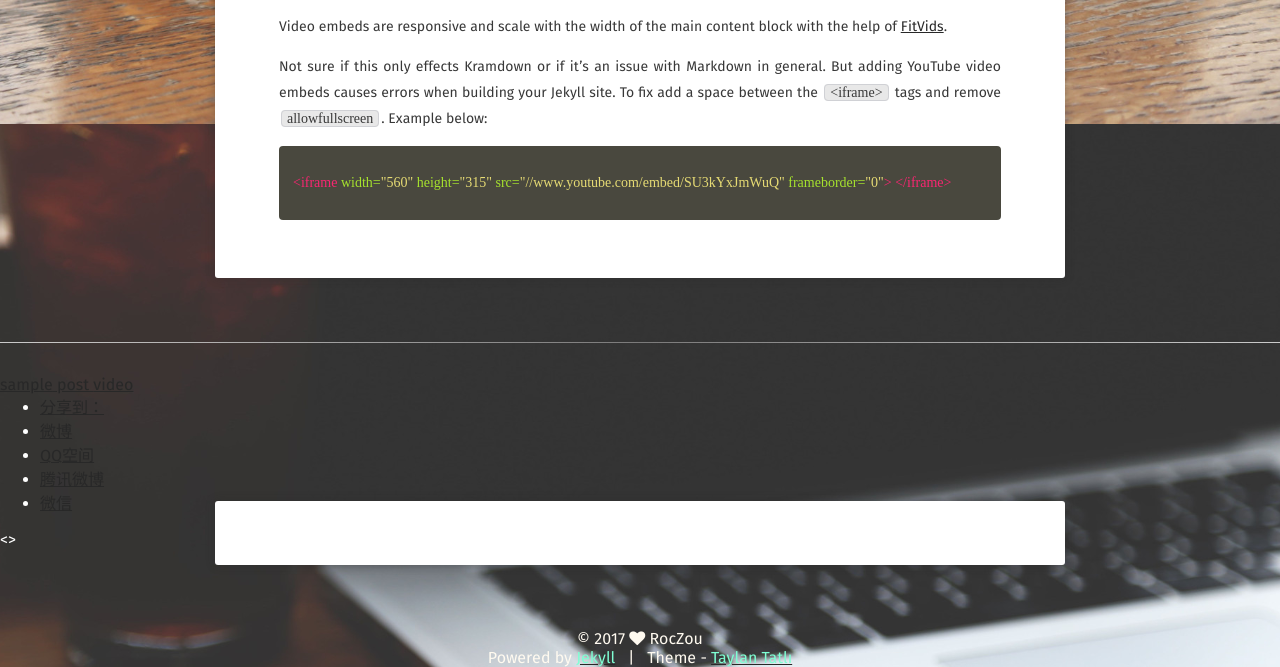
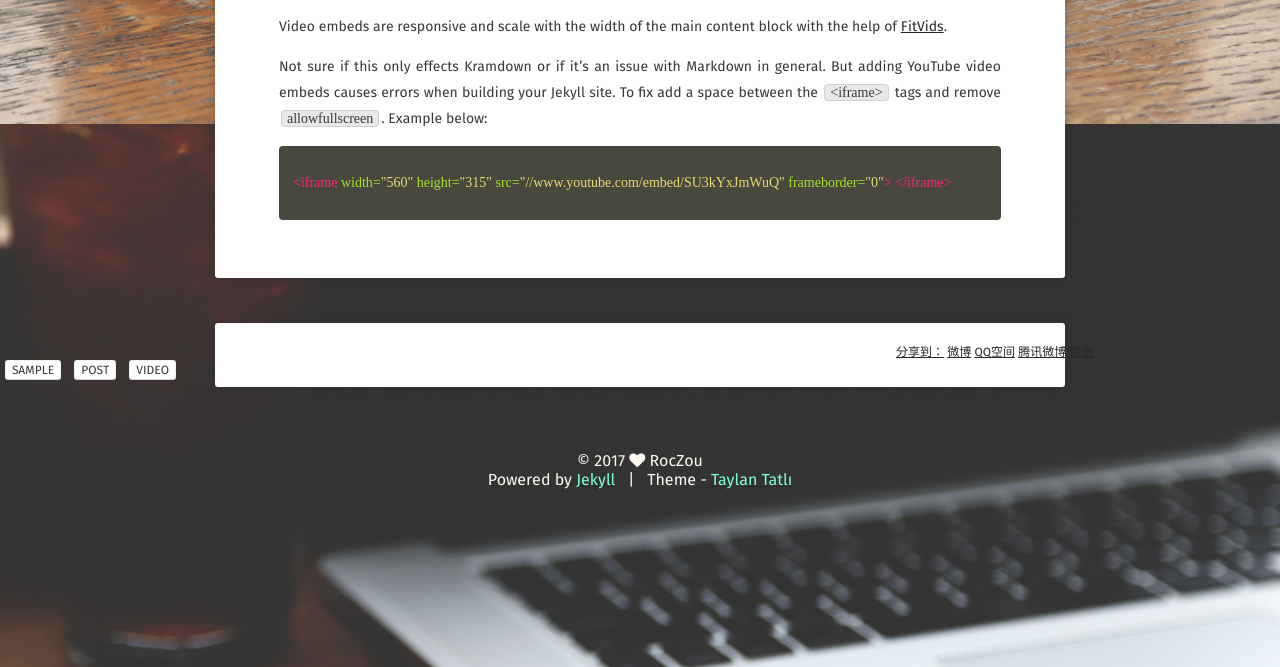
Before and after one commit to cleancp/cleancp.github.io, a Jekyll site: the page built from _posts/2013-06-25-video-post.md, in a window 1280 px wide. Shown: the part 776-1443 px from the top of the page. Built offline with Jekyll 4.4.1, drawn with Linux system fonts in a browser that asks for light colours; some web fonts are replaced; comment, search, counter and statistics services are not loaded.

Commit message:
ds 样式

```diff
--- a/_includes/meta.html
+++ b/_includes/meta.html
@@ -1,11 +1,12 @@
-<hr />
-<span class="entry-tags" style="align-items: center;">{% for tag in page.tags %}
+
+<span class="entry-tags" style="align-items: center;">
+	{% for tag in page.tags %}
 	<a href="{{ site.url }}/tags/#{{ tag }}" title="Pages tagged {{ tag }}" class="tag">
 		<span class="term">{{ tag }}</span>
 	</a>
 	{% unless forloop.last %}{% endunless %}{% endfor %}
 </span>
-<br />
+
 <div class="ds-share flat" data-thread-key="{{ page.id }}"
      data-title="{{ page.title }}"
      data-content=""
--- a/_layouts/post.html
+++ b/_layouts/post.html
@@ -35,9 +35,9 @@ layout: compress
                 {{ content }}
             </div>
         </div>
-        <!--<div class="entry-meta">-->
-	    {% include meta.html %}
-	    <<!--/div-->>
+        <div class="entry-meta">
+	    	{% include meta.html %}
+	    </div>
         {% if page.comments %}<div class="ds-thread" id="ds-thread" data-thread-key='{{ page.id }}' data-title="{{ page.title }}" data-url="{{site.url}}/{{ page.url }}"></div>
         {% endif %}
          {% include footer.html %}
```
